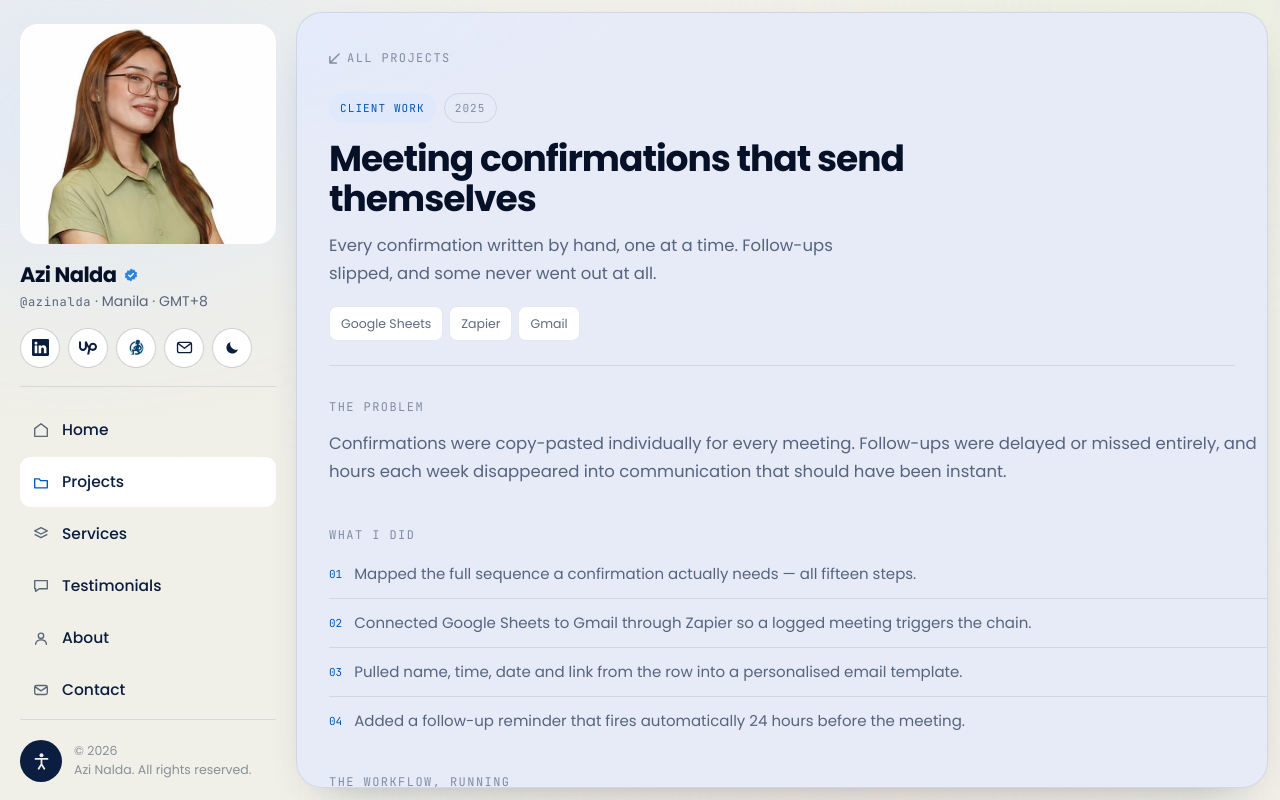
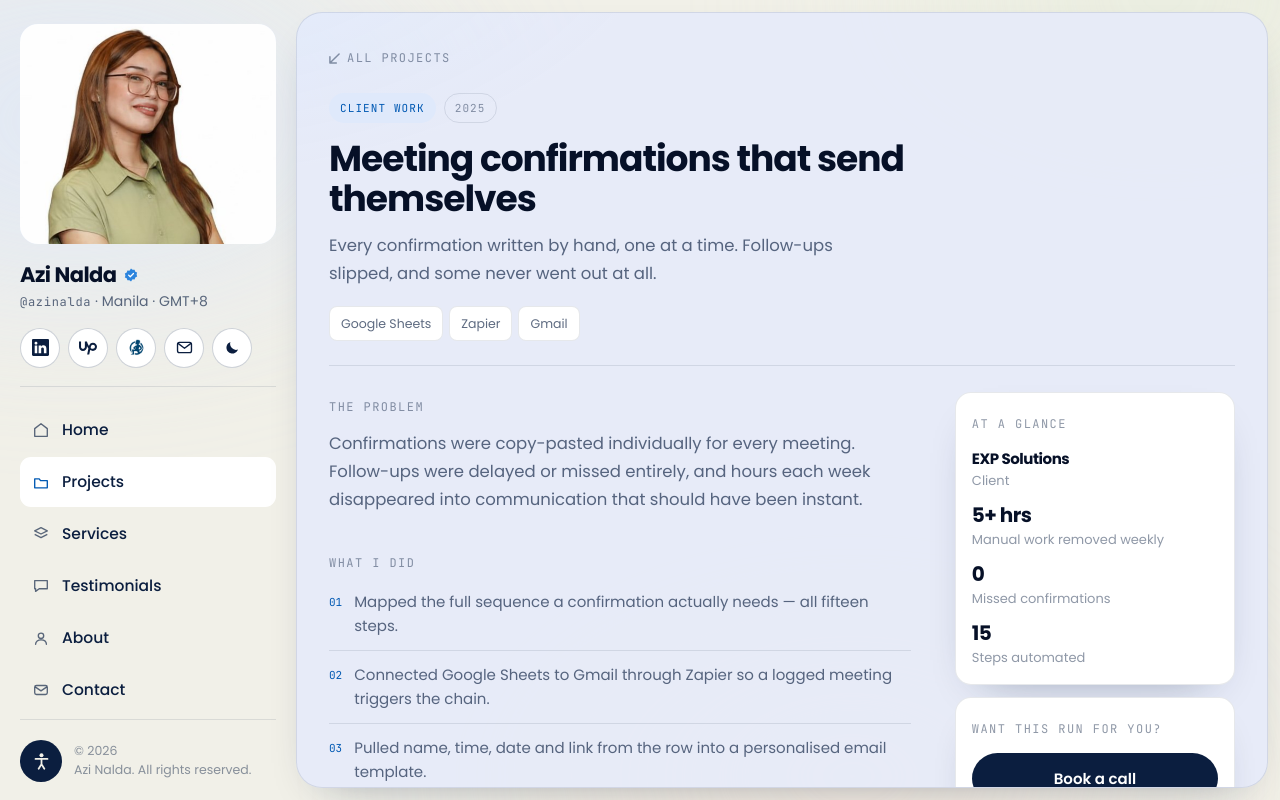
Before and after one commit to naldaazi/azi-portfolio, a Next.js app: page /projects/meeting-confirmation-automation in a window 1280 px wide. Built offline with nearby package versions, Linux system fonts and the light colour scheme.

Commit message:
Stop board mock from squeezing the case-study sidebar

```diff
--- a/app/globals.css
+++ b/app/globals.css
@@ -2049,6 +2049,7 @@ a.pcard:hover {
 
 .board-wrap {
   margin-top: 12px;
+  min-width: 0;
 }
 
 .board {
@@ -2058,6 +2059,7 @@ a.pcard:hover {
   gap: 8px;
   overflow-x: auto;
   padding: 2px 0 6px;
+  max-width: 100%;
 }
 
 .board-col {
@@ -2642,6 +2644,10 @@ html[data-motion="reduce"] .bg-anim {
     grid-template-columns: 1.35fr 0.65fr;
     align-items: start;
   }
+}
+
+.detail-body > div {
+  min-width: 0;
 }
 
 .detail-aside {
```
